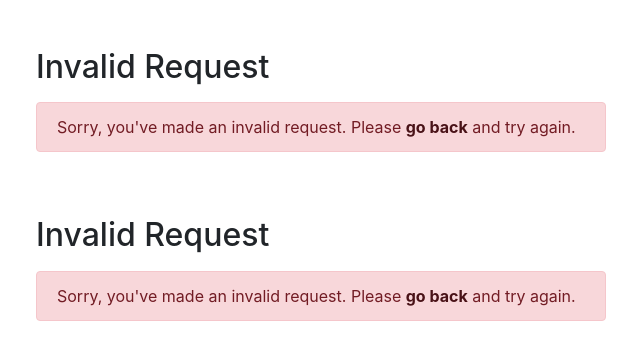
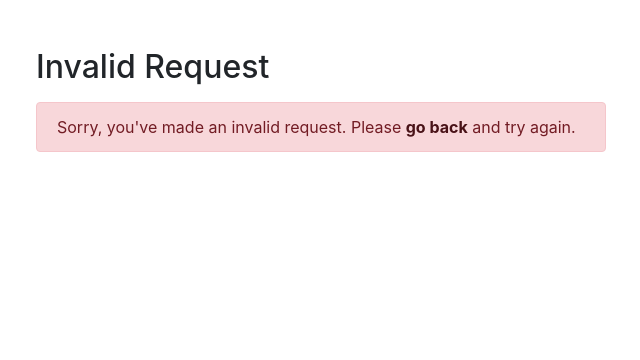
Before and after one commit to rush-shale/Hinoyog-pdo-crud, a PHP site: page /public/user/error.php in a window 1280 px wide. Shown: the top 360 px of the page, without its empty margins (319-959 px from the left). Run offline with PHP 8.4, Linux system fonts and the light colour scheme.

Commit message:
added initial files

```diff
--- a/public/user/error.php
+++ b/public/user/error.php
@@ -23,29 +23,4 @@
         </div>
     </div>
 </body>
-</html><!DOCTYPE html>
-<html lang="en">
-<head>
-    <meta charset="UTF-8">
-    <title>Error</title>
-    <link rel="stylesheet" href="https://stackpath.bootstrapcdn.com/bootstrap/4.5.2/css/bootstrap.min.css">
-    <style>
-        .wrapper{
-            width: 600px;
-            margin: 0 auto;
-        }
-    </style>
-</head>
-<body>
-    <div class="wrapper">
-        <div class="container-fluid">
-            <div class="row">
-                <div class="col-md-12">
-                    <h2 class="mt-5 mb-3">Invalid Request</h2>
-                    <div class="alert alert-danger">Sorry, you've made an invalid request. Please <a href="index.php" class="alert-link">go back</a> and try again.</div>
-                </div>
-            </div>
-        </div>
-    </div>
-</body>
 </html>
```
